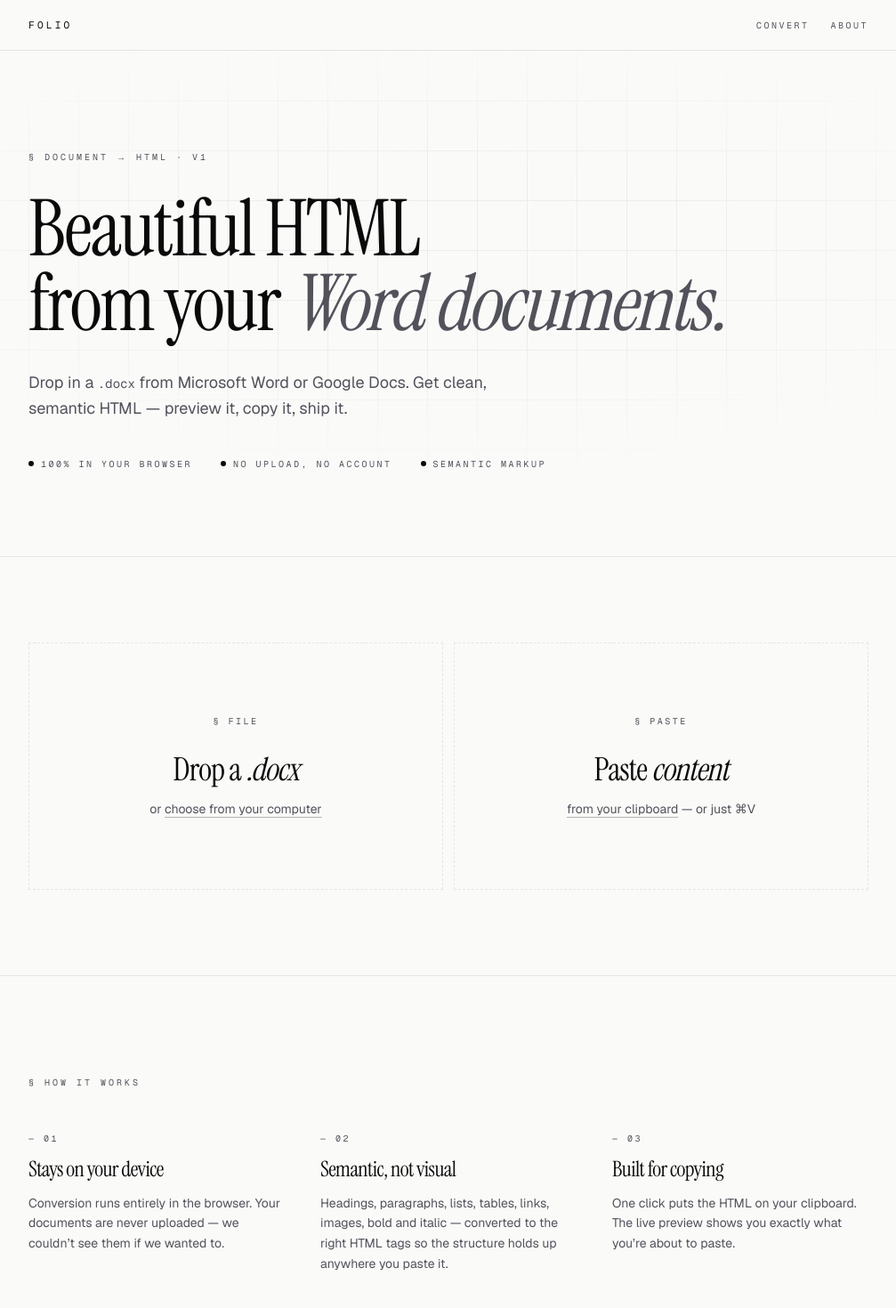
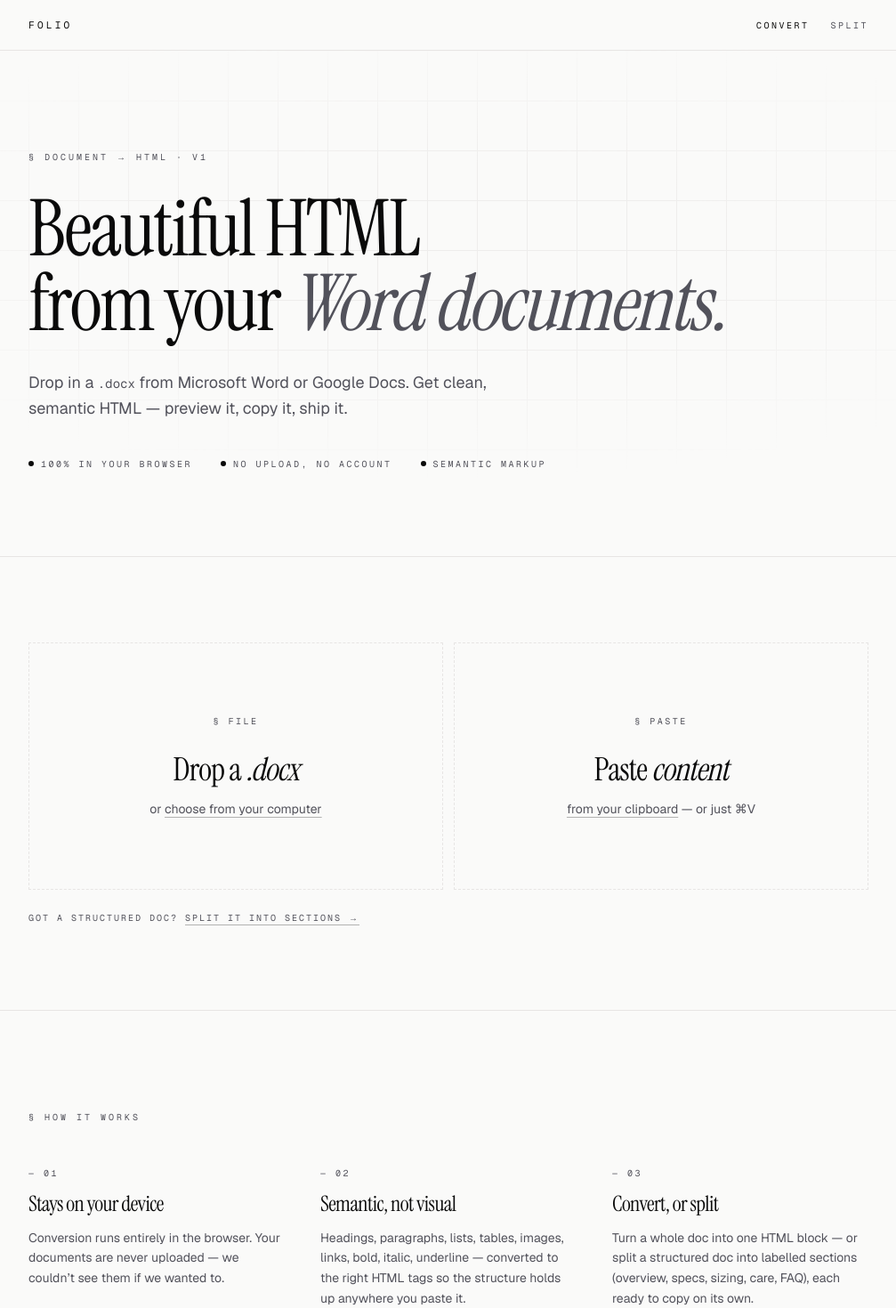
Before and after one commit to daniel-akinyemi/doc-to-html-converter, a Next.js app: page / in a window 1280 px wide. Shown: the top 1470 px of the page at 89% size, without its empty margins (136-1143 px from the left). Built offline with nearby package versions, Linux system fonts and the light colour scheme.

Commit message:
feat: add link to split structured documents in the converter section

```diff
--- a/app/page.tsx
+++ b/app/page.tsx
@@ -1,16 +1,27 @@
+import Link from "next/link";
 import { Converter } from "./components/Converter";
+import { SiteFooter, SiteHeader } from "./components/SiteChrome";
 
 export default function Home() {
   return (
     <div className="flex flex-col flex-1">
-      <SiteHeader />
+      <SiteHeader active="convert" />
 
       <main className="flex-1">
         <Hero />
 
-        <section className="border-t border-border">
+        <section id="convert" className="border-t border-border">
           <div className="mx-auto max-w-5xl px-6 sm:px-10 py-16 sm:py-24">
             <Converter />
+            <p className="mt-6 font-mono text-[10px] tracking-[0.2em] uppercase text-muted-foreground">
+              Got a structured doc?{" "}
+              <Link
+                href="/split"
+                className="underline underline-offset-4 decoration-foreground/30 hover:decoration-foreground transition-colors"
+              >
+                Split it into sections →
+              </Link>
+            </p>
           </div>
         </section>
 
@@ -19,32 +30,6 @@ export default function Home() {
 
       <SiteFooter />
     </div>
-  );
-}
-
-function SiteHeader() {
-  return (
-    <header className="border-b border-border">
-      <div className="mx-auto max-w-5xl px-6 sm:px-10 h-14 flex items-center justify-between">
-        <div className="font-mono text-[11px] tracking-[0.3em] uppercase">
-          Folio
-        </div>
-        <nav className="flex items-center gap-6 font-mono text-[10px] tracking-[0.25em] uppercase text-muted-foreground">
-          <a
-            href="#convert"
-            className="hover:text-foreground transition-colors"
-          >
-            Convert
-          </a>
-          <a
-            href="#about"
-            className="hover:text-foreground transition-colors"
-          >
-            About
-          </a>
-        </nav>
-      </div>
-    </header>
   );
 }
 
@@ -63,14 +48,13 @@ function Hero() {
         <h1 className="font-serif text-5xl sm:text-7xl md:text-[5.5rem] leading-[0.95] tracking-tight max-w-4xl">
           Beautiful HTML
           <br />
-          from your{" "}
-          <em className="text-muted-foreground">Word documents.</em>
+          from your <em className="text-muted-foreground">Word documents.</em>
         </h1>
 
         <p className="mt-8 max-w-xl text-base sm:text-lg text-muted-foreground leading-relaxed">
           Drop in a <code className="font-mono text-sm">.docx</code> from
-          Microsoft Word or Google Docs. Get clean, semantic HTML — preview
-          it, copy it, ship it.
+          Microsoft Word or Google Docs. Get clean, semantic HTML — preview it,
+          copy it, ship it.
         </p>
 
         <div className="mt-10 flex flex-wrap items-center gap-x-8 gap-y-3 font-mono text-[10px] tracking-[0.25em] uppercase text-muted-foreground">
@@ -84,8 +68,6 @@ function Hero() {
             <Dot /> Semantic markup
           </span>
         </div>
-
-        <div id="convert" className="sr-only" />
       </div>
     </section>
   );
@@ -110,19 +92,16 @@ function Features() {
     {
       n: "02",
       title: "Semantic, not visual",
-      body: "Headings, paragraphs, lists, tables, links, images, bold and italic — converted to the right HTML tags so the structure holds up anywhere you paste it.",
+      body: "Headings, paragraphs, lists, tables, images, links, bold, italic, underline — converted to the right HTML tags so the structure holds up anywhere you paste it.",
     },
     {
       n: "03",
-      title: "Built for copying",
-      body: "One click puts the HTML on your clipboard. The live preview shows you exactly what you’re about to paste.",
+      title: "Convert, or split",
+      body: "Turn a whole doc into one HTML block — or split a structured doc into labelled sections (overview, specs, sizing, care, FAQ), each ready to copy on its own.",
     },
   ];
   return (
-    <section
-      id="about"
-      className="border-t border-border"
-    >
+    <section id="about" className="border-t border-border">
       <div className="mx-auto max-w-5xl px-6 sm:px-10 py-20 sm:py-28">
         <div className="font-mono text-[10px] tracking-[0.3em] uppercase text-muted-foreground mb-12">
           § How it works
@@ -146,14 +125,3 @@ function Features() {
     </section>
   );
 }
-
-function SiteFooter() {
-  return (
-    <footer className="border-t border-border">
-      <div className="mx-auto max-w-5xl px-6 sm:px-10 h-14 flex items-center justify-between font-mono text-[10px] tracking-[0.25em] uppercase text-muted-foreground">
-        <span>© Folio</span>
-        <span>Made for writers, editors & engineers</span>
-      </div>
-    </footer>
-  );
-}
```
